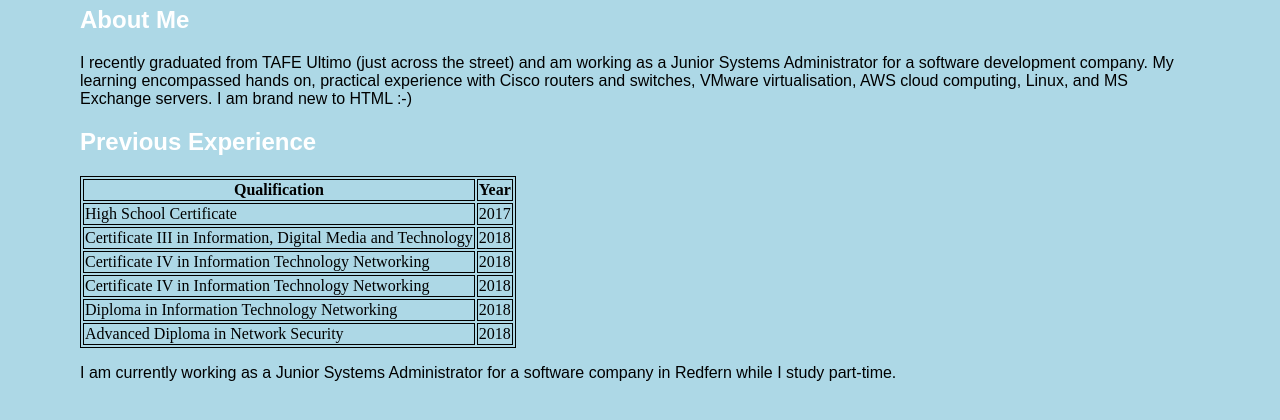
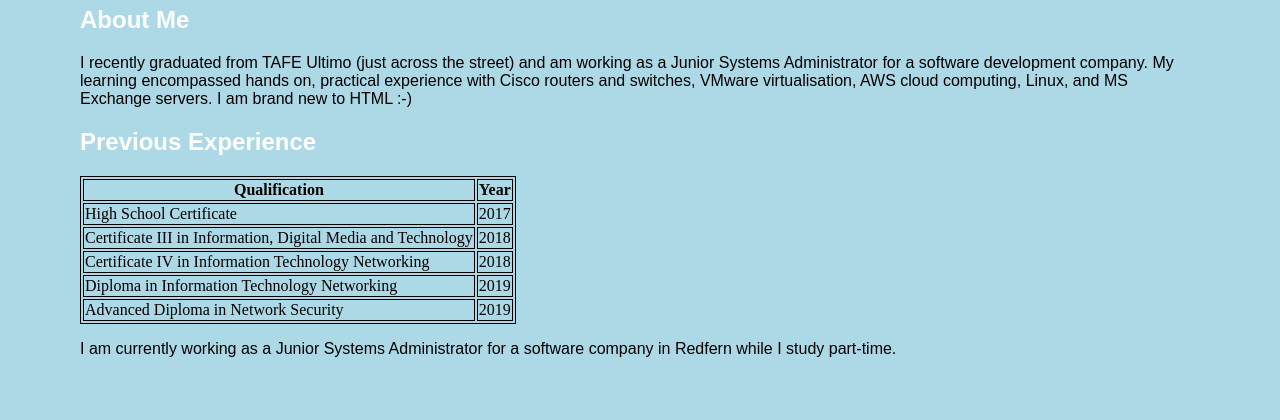
Before and after one commit to calstuart/calstuart.github.io, a plain HTML site: page past.html in a window 1280 px wide. Shown: the part 146-566 px from the top of the page. Drawn offline with Linux system fonts and the light colour scheme.

Commit message:
Update past.html

```diff
--- a/past.html
+++ b/past.html
@@ -46,18 +46,13 @@ body {
         <td>Certificate IV in Information Technology Networking</td>
         <td>2018</td>
     </tr>
-    </tr>
-    <tr>
-        <td>Certificate IV in Information Technology Networking</td>
-        <td>2018</td>
-    </tr>
     <tr>
         <td>Diploma in Information Technology Networking</td>
-        <td>2018</td>
+        <td>2019</td>
     </tr>
     <tr>
         <td>Advanced Diploma in Network Security</td>
-        <td>2018</td>
+        <td>2019</td>
     </tr>
 </table>
 <p>I am currently working as a Junior Systems Administrator for a software company in Redfern while I study part-time.</p>
```
